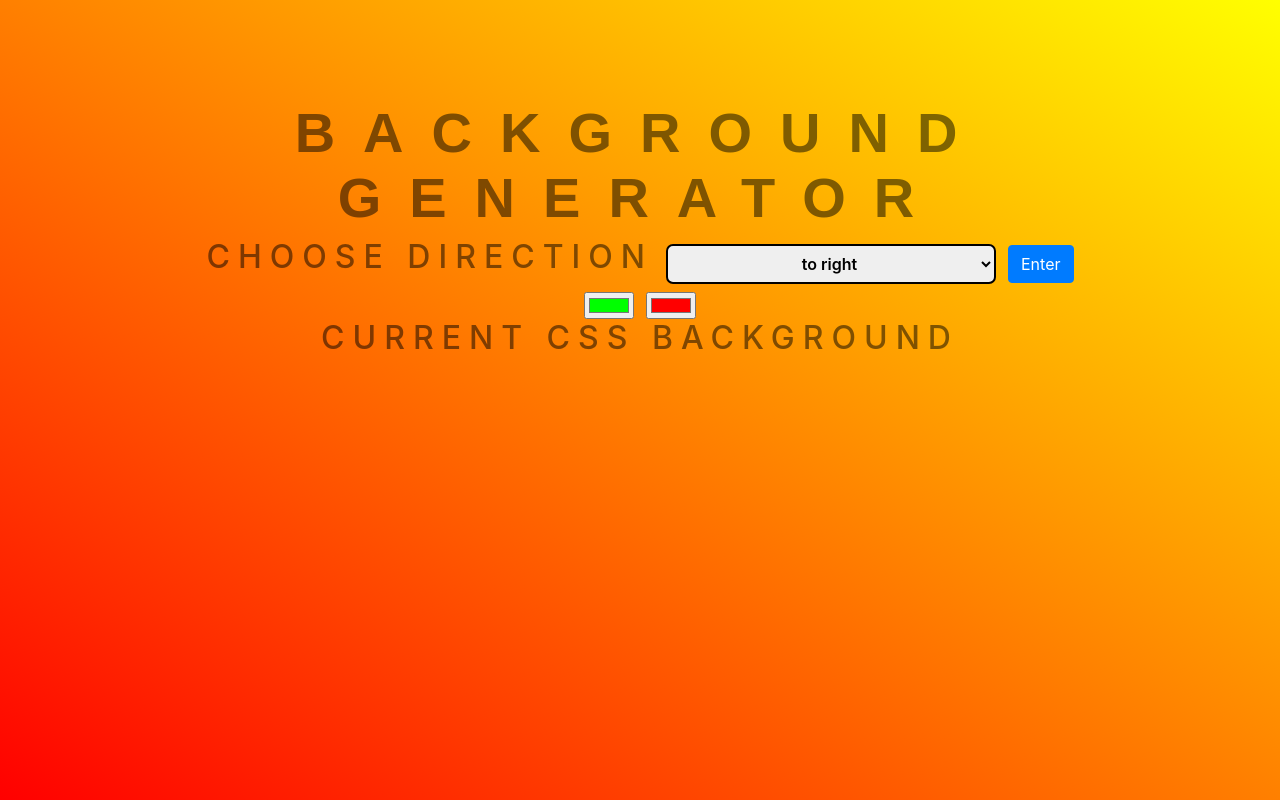
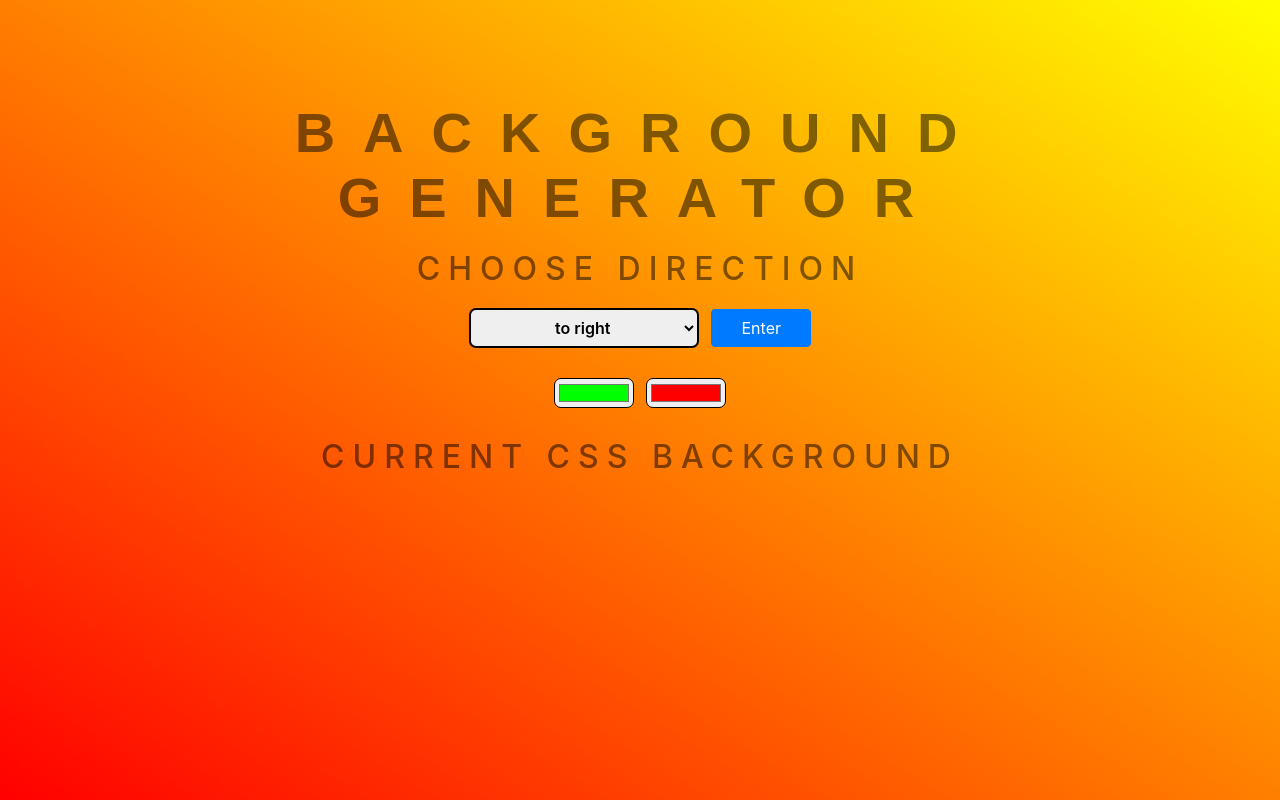
Before and after one commit to prashant280920/Linear_Background_Generator, a plain HTML site: page index.html in a window 1280 px wide. Drawn offline with nearby package versions, Linux system fonts and the light colour scheme.

Commit message:
modified style.css

```diff
--- a/style.css
+++ b/style.css
@@ -25,7 +25,7 @@ h1  {
     width: 100%;
 }
 
-h3 {
+h3{
 
 	font: 900 1em 'Raleway', sans-serif;
     color: rgba(0,0,0,.5);
@@ -40,10 +40,13 @@ h3 {
     border:2px solid black;
     border-radius:7px;
     height:40px;
-    width:330px;
+    width:230px;
     font-weight: 600;
     vertical-align: middle;
 
+}
+.len{
+    width:100px;
 }
 #submit {
     height:40px;
@@ -59,3 +62,15 @@ h3 {
 #submit:hover{
     background-color: #0468d3;
 }
+#note{
+    display:block;
+    margin: 20px;
+}
+#forcolor{
+    margin: 30px;
+}
+.color1 ,.color2{
+    height:30px;
+    width:80px;
+    border-radius:7px;
+}
```
